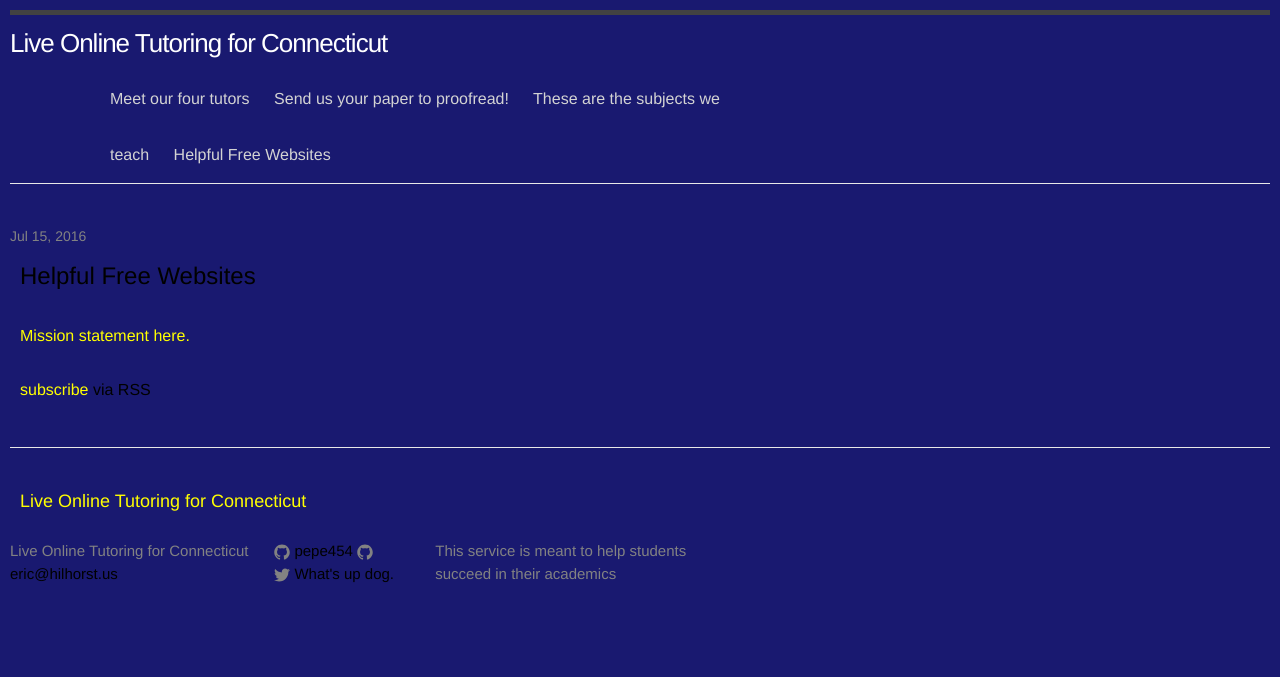
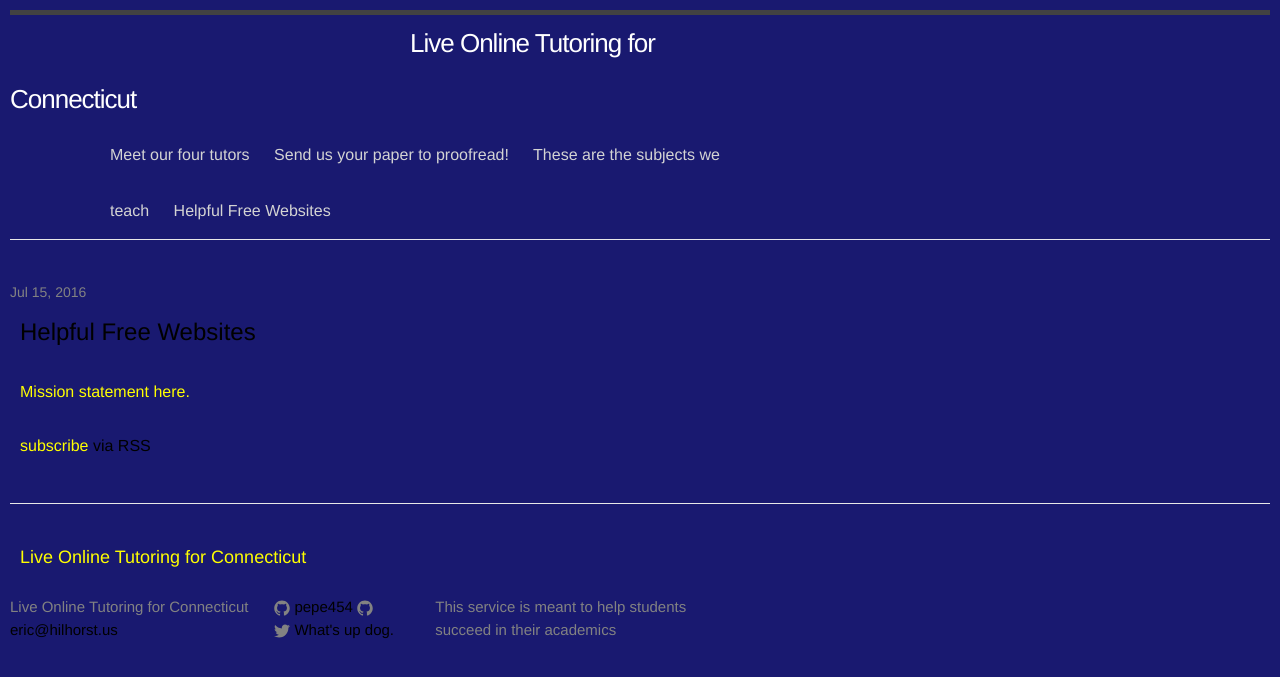
Before and after one commit to pepe454/pepe454.github.io, a Jekyll site: the page built from index.html, in a window 1280 px wide. Shown: the top 677 px of the page. Built offline with Jekyll 4.4.1, drawn with Linux system fonts in a browser that asks for light colours.

Commit message:
Update _layout.scss

```diff
--- a/_sass/_layout.scss
+++ b/_sass/_layout.scss
@@ -15,8 +15,8 @@
     line-height: 56px;
     letter-spacing: -1px;
     margin-bottom: 0;
-    text-align: center;
     color: white;
+    margin-left: 400px;
 
 }
 
```
